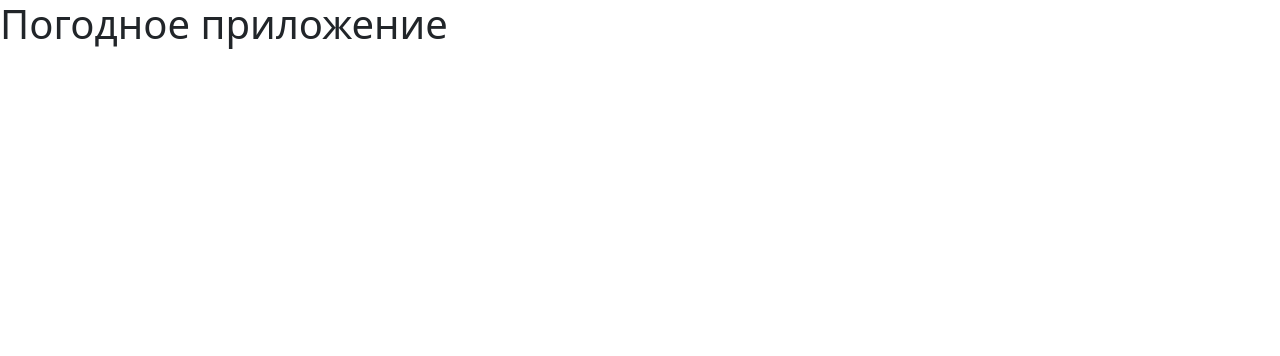
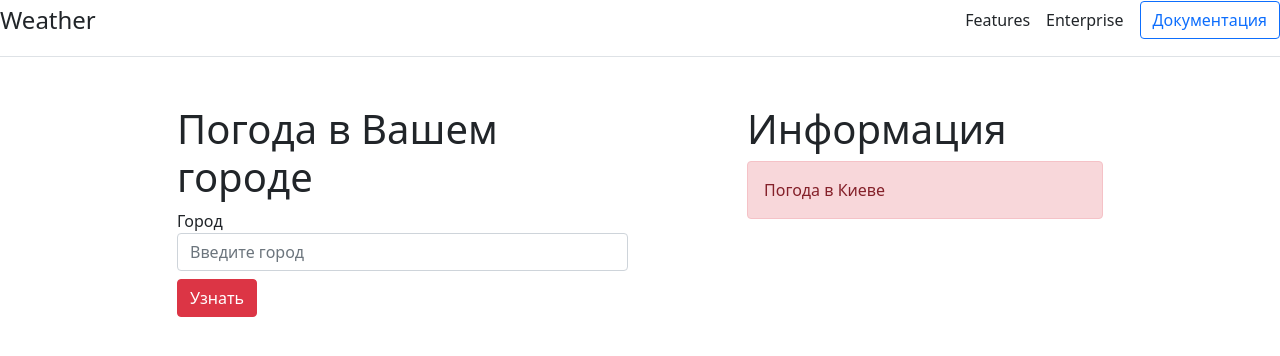
Before and after one commit to yarchick-balaban/weather, a Django app: page / in a window 1280 px wide. Shown: the top 356 px of the page. Run offline with Django 3.2, Linux system fonts and the light colour scheme.

Commit message:
html modefication

```diff
--- a/WeatherApp/weather/templates/weather/index.html
+++ b/WeatherApp/weather/templates/weather/index.html
@@ -9,6 +9,36 @@
     <link rel="stylesheet" href="https://cdn.jsdelivr.net/npm/bootstrap@5.0.2/dist/css/bootstrap.min.css">
 </head>
 <body>
-    <h1>Погодное приложение</h1>
+    <div class="d-flex flex-column flex-md-row align-items-center pb-3 mb-4 border-bottom">
+      <a href="/" class="d-flex align-items-center text-dark text-decoration-none">
+       <span class="fs-4">Weather</span>
+      </a>
+
+      <nav class="d-inline-flex mt-2 mt-md-0 ms-md-auto">
+        <a class="me-3 py-2 text-dark text-decoration-none" href="#">Features</a>
+        <a class="me-3 py-2 text-dark text-decoration-none" href="#">Enterprise</a>
+      </nav>
+        <a class="btn btn-outline-primary" href="#">Документация</a>
+    </div>
+
+    <div class="container mt-5">
+        <div class="row">
+            <div class="col-5 offset-1">
+                <h1>Погода в Вашем городе</h1>
+                <form action="">
+                    <lable for="city">Город</lable>
+                    <input type="text" id="city" class="form-control" name="city" placeholder="Введите город">
+                    <input type="submit" name="send" value="Узнать" class="mt-2 btn btn-danger">
+                </form>
+            </div>
+
+        <div class="col-4 offset-1">
+            <h1>Информация</h1>
+            <div class="alert alert-danger">
+                Погода в Киеве
+            </div>
+        </div>
+        </div>
+    </div>
 </body>
 </html>
```
Also changed, not shown: 1 other file.
